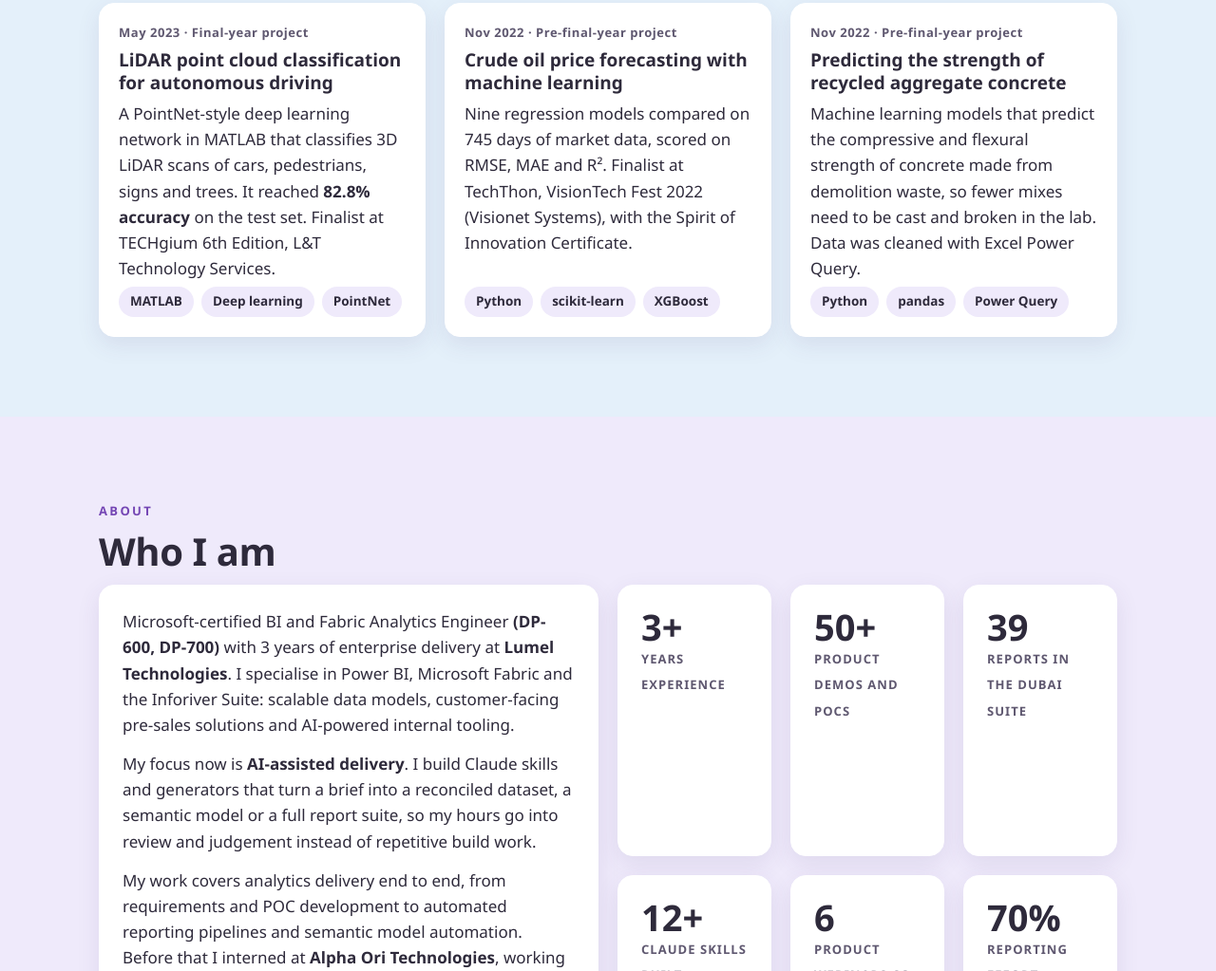
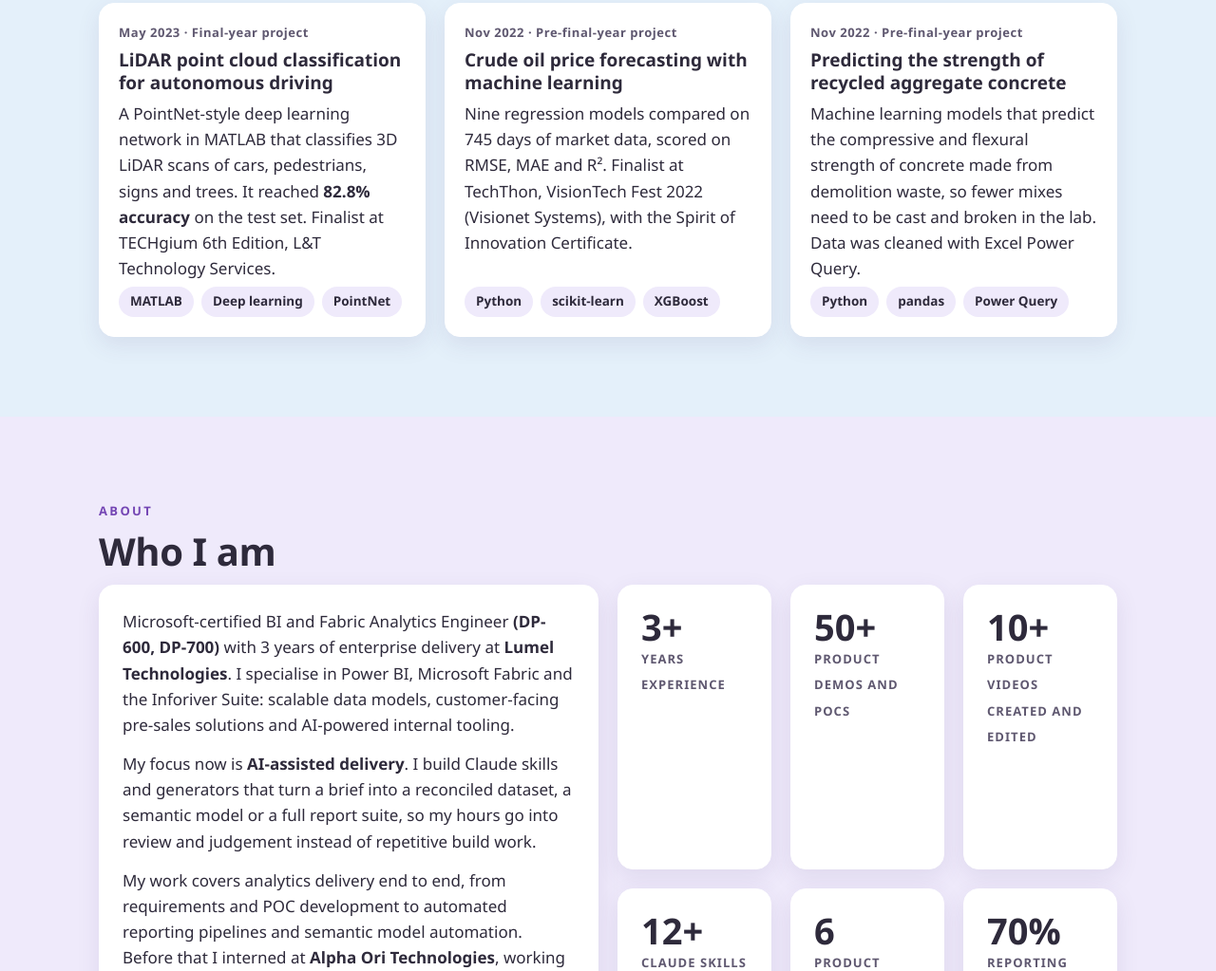
Before and after one commit to Logeshkumar-10/Logeshkumar-10.github.io, a plain HTML site: page index.html in a window 1280 px wide. Shown: the part 10977-12000 px from the top of the page at 95% size. Drawn offline with Linux system fonts and the light colour scheme.

Commit message:
Replace the Dubai suite stat with product videos
Co-Authored-By: Claude Sonnet 5.5 <noreply@anthropic.com>

```diff
--- a/index.html
+++ b/index.html
@@ -288,7 +288,7 @@
         <div class="grid stats">
           <div class="card stat"><b>3+</b><span>Years experience</span></div>
           <div class="card stat"><b>50+</b><span>Product demos and POCs</span></div>
-          <div class="card stat"><b>39</b><span>Reports in the Dubai suite</span></div>
+          <div class="card stat"><b>10+</b><span>Product videos created and edited</span></div>
           <div class="card stat"><b>12+</b><span>Claude skills built</span></div>
           <div class="card stat"><b>6</b><span>Product webinars co-run</span></div>
           <div class="card stat"><b>70%</b><span>Reporting effort reduced</span></div>
```
